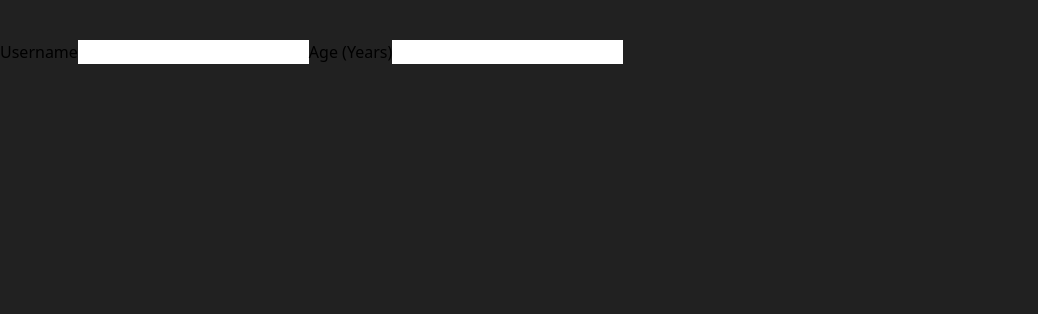
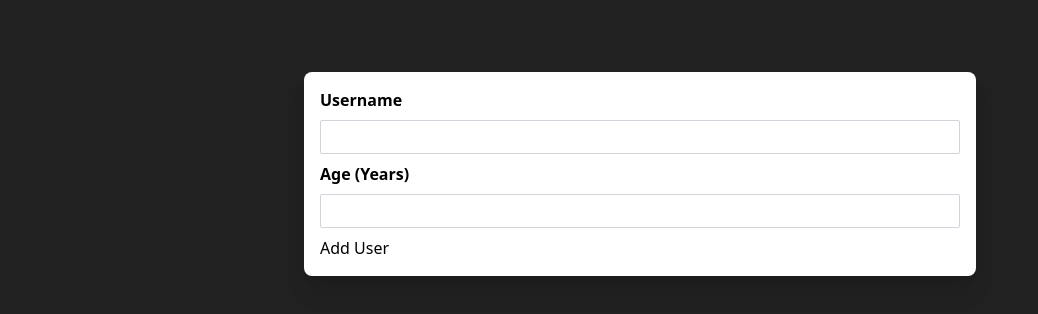
Before and after one commit to mojahid-belaman/Small-Project-React, a React (Create React App) app: page / in a window 1280 px wide. Shown: the top 314 px of the page, without its empty margins (0-1038 px from the left). Built offline with nearby package versions, Linux system fonts and the light colour scheme.

Commit message:
modify in style Card

```diff
--- a/src/components/Users/AddUser.js
+++ b/src/components/Users/AddUser.js
@@ -1,16 +1,20 @@
 import React from "react";
+import Card from "../UI/Card";
 
 function AddUser() {
   const addSubmit = (e) => {
     e.preventDefault();
   };
   return (
-    <form onSubmit={addSubmit}>
-      <label htmlFor="username">Username</label>
-      <input name="username" type="text" />
-      <label htmlFor="age">Age (Years)</label>
-      <input name="age" type="number" />
-    </form>
+    <Card className={'conatiner mx-auto my-8 p-4 w-[90%] max-w-2xl'}>
+      <form onSubmit={addSubmit}>
+        <label htmlFor="username" className="block font-bold mb-2">Username</label>
+        <input name="username" type="text" className="block mb-2 w-full rounded-sm border focus:border-0 border-gray-300 p-1 outline-none focus:outline-gray-500" />
+        <label htmlFor="age" className="block font-bold mb-2">Age (Years)</label>
+        <input name="age" type="number" className="block mb-2 w-full rounded-sm border focus:border-0 border-gray-300 p-1 outline-none focus:outline-gray-500 " />
+        <button type="submit">Add User</button>
+      </form>
+    </Card>
   );
 }
 
```
